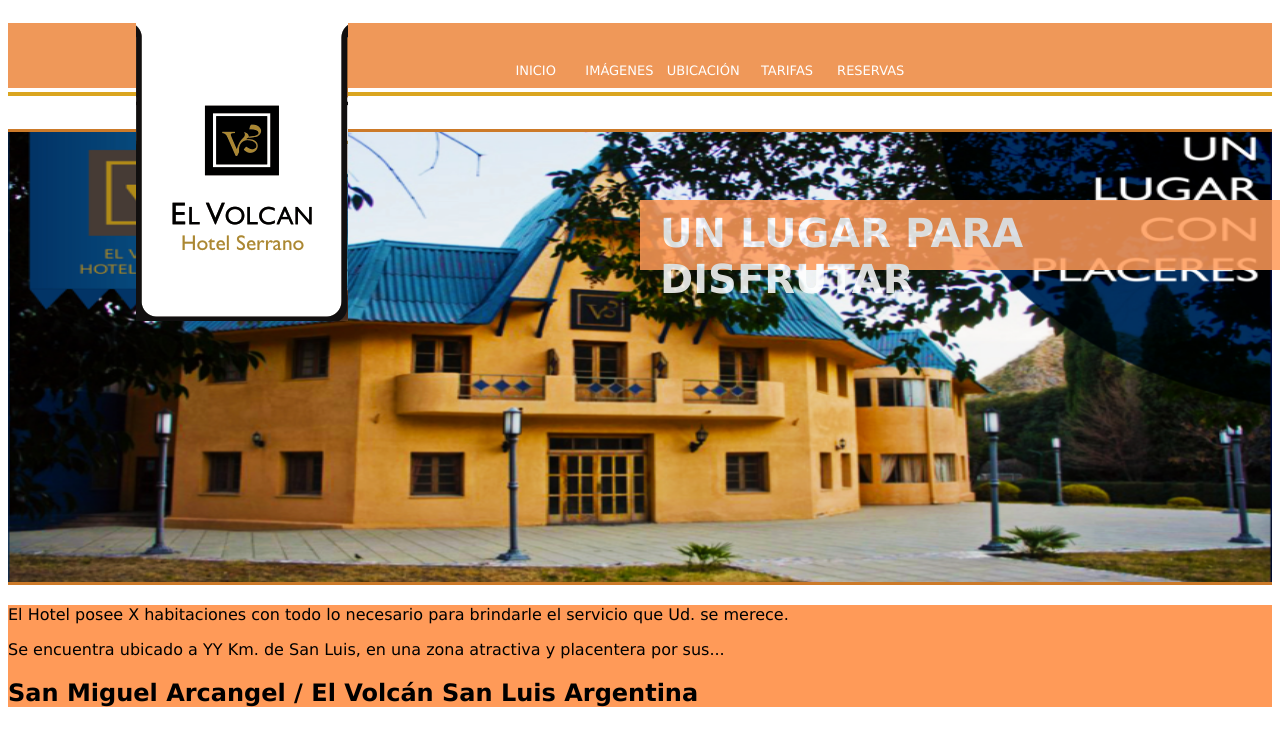
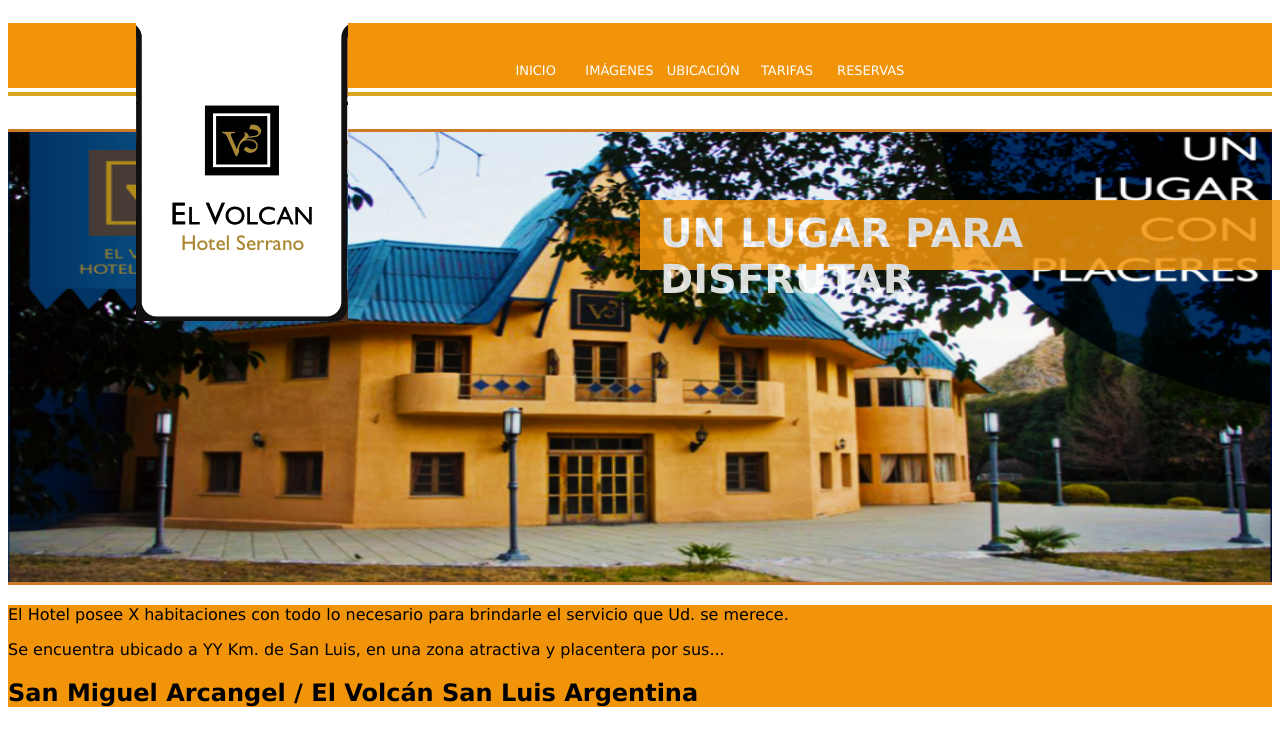
Before and after one commit to ar-soft/elvolcan, a PHP site: page / in a window 1280 px wide. Shown: the top 746 px of the page. Run offline with PHP 8.4, Linux system fonts and the light colour scheme.

Commit message:
Cambio de color en menu y footer

```diff
--- a/styles.css
+++ b/styles.css
@@ -11,7 +11,7 @@ header div img {
     position: absolute;
 }
 nav {
-    background: none repeat scroll 0 0 #EF9859;
+    background: none repeat scroll 0 0 #f19409;
     min-height: 65px;
 }
 nav ul {
@@ -50,7 +50,7 @@ nav ul li a:hover {
     width: 100%;
 }
 #message {
-    background: none repeat scroll 0 0 #FF9A58;
+    background: none repeat scroll 0 0 #f19409;
     float: right;
     height: 70px;
     left: 50%;
@@ -67,5 +67,5 @@ nav ul li a:hover {
     text-transform: uppercase;
 }
 #information{
-	background: #FF9A58;
+	background: #f19409;
 }
```
Also changed, not shown: 1 other file.
